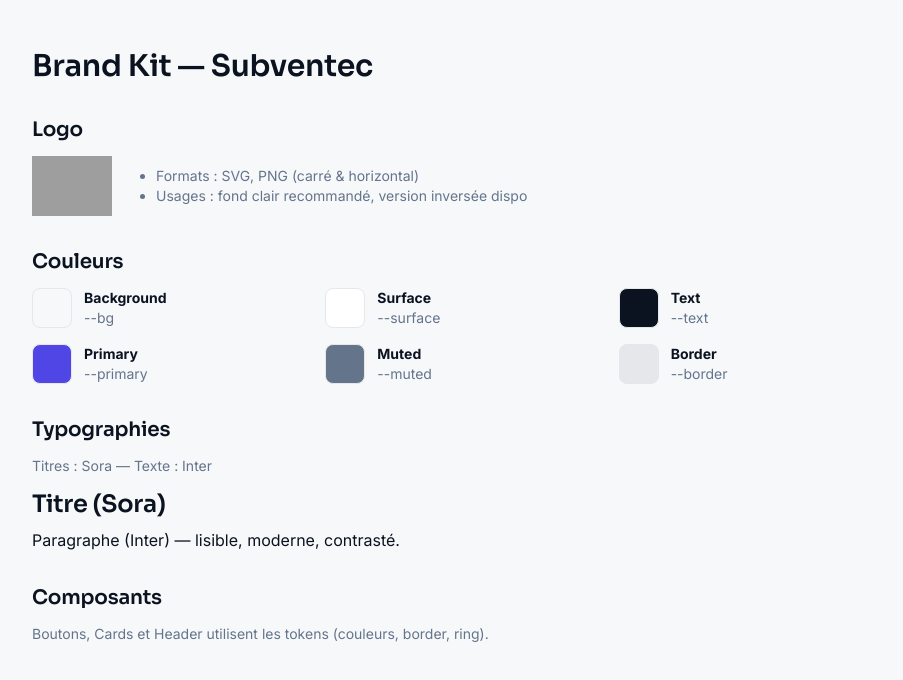
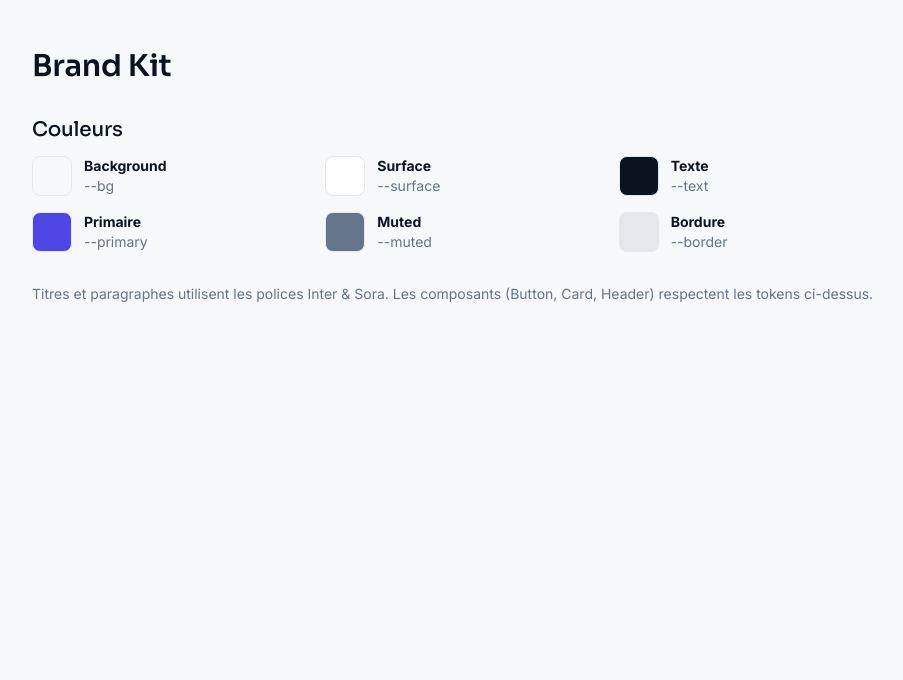
Before and after one commit to BACOUL/subventech-app, a Next.js app: page /brand in a window 1280 px wide. Shown: the top 680 px of the page, without its empty margins (176-1079 px from the left). Built offline with nearby package versions, Linux system fonts and the light colour scheme; grey boxes are pictures that could not be loaded.

Commit message:
Update page.tsx

```diff
--- a/src/app/brand/page.tsx
+++ b/src/app/brand/page.tsx
@@ -1,58 +1,26 @@
-import Image from 'next/image';
-
-const Swatch = ({ name, varName }: { name: string; varName: string }) => (
+const Swatch = ({ name, varName }:{name:string; varName:string}) => (
   <div className="flex items-center gap-3">
-    <div className="h-10 w-10 rounded-lg border" style={{ background: `var(${varName})` }} />
-    <div className="text-sm">
-      <strong>{name}</strong>
-      <div className="text-muted">{varName}</div>
-    </div>
+    <div className="h-10 w-10 rounded-lg border border-border" style={{ background: `var(${varName})` }} />
+    <div className="text-sm"><strong>{name}</strong><div className="text-muted">{varName}</div></div>
   </div>
 );
 
-export default function BrandKit() {
+export default function BrandKit(){
   return (
     <main className="mx-auto max-w-4xl px-4 py-12 space-y-8">
-      <h1 className="font-display text-3xl">Brand Kit — Subventec</h1>
-
+      <h1 className="text-3xl font-semibold">Brand Kit</h1>
       <section className="space-y-3">
-        <h2 className="font-display text-xl">Logo</h2>
-        <div className="flex items-center gap-6">
-          <Image src="/brand/logo-subventec.svg" alt="Logo Subventec" width={80} height={80} />
-          <ul className="text-sm list-disc pl-5 text-muted">
-            <li>Formats : SVG, PNG (carré & horizontal)</li>
-            <li>Usages : fond clair recommandé, version inversée dispo</li>
-          </ul>
-        </div>
-      </section>
-
-      <section className="space-y-3">
-        <h2 className="font-display text-xl">Couleurs</h2>
+        <h2 className="text-xl font-medium">Couleurs</h2>
         <div className="grid grid-cols-2 md:grid-cols-3 gap-4">
           <Swatch name="Background" varName="--bg" />
           <Swatch name="Surface" varName="--surface" />
-          <Swatch name="Text" varName="--text" />
-          <Swatch name="Primary" varName="--primary" />
+          <Swatch name="Texte" varName="--text" />
+          <Swatch name="Primaire" varName="--primary" />
           <Swatch name="Muted" varName="--muted" />
-          <Swatch name="Border" varName="--border" />
+          <Swatch name="Bordure" varName="--border" />
         </div>
       </section>
-
-      <section className="space-y-3">
-        <h2 className="font-display text-xl">Typographies</h2>
-        <p className="text-sm text-muted">Titres : Sora — Texte : Inter</p>
-        <div className="space-y-2">
-          <h3 className="font-display text-2xl">Titre (Sora)</h3>
-          <p>Paragraphe (Inter) — lisible, moderne, contrasté.</p>
-        </div>
-      </section>
-
-      <section className="space-y-3">
-        <h2 className="font-display text-xl">Composants</h2>
-        <p className="text-sm text-muted">
-          Boutons, Cards et Header utilisent les tokens (couleurs, border, ring).
-        </p>
-      </section>
+      <p className="text-sm text-muted">Titres et paragraphes utilisent les polices Inter & Sora. Les composants (Button, Card, Header) respectent les tokens ci-dessus.</p>
     </main>
   );
 }
```
